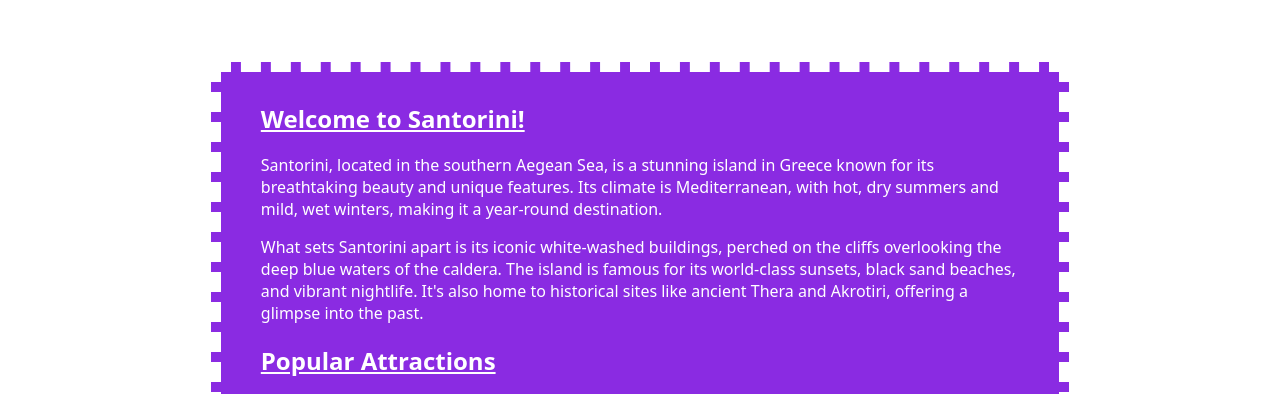
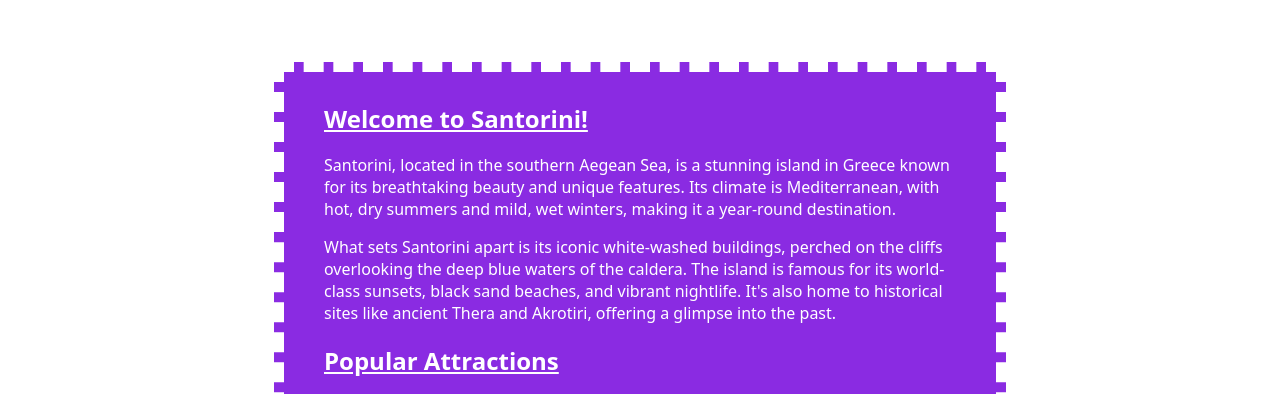
Before and after one commit to Karishma-gupta2023/Santorini_HTML-Travel-Brochure, a plain HTML site: page index.html in a window 1280 px wide. Shown: the part 329-723 px from the top of the page. Drawn offline with Linux system fonts and the light colour scheme.

Commit message:
Update style.css

```diff
--- a/style.css
+++ b/style.css
@@ -11,7 +11,7 @@ header{
 }
 
 .container{
-    width:60%;/* 60% of default view port of screen */
+    width:50%;/* 60% of default view port of screen */
     margin: auto; /*To place card in center of screen */
     border: 10px dashed white;
     padding:10px 40px;
```
